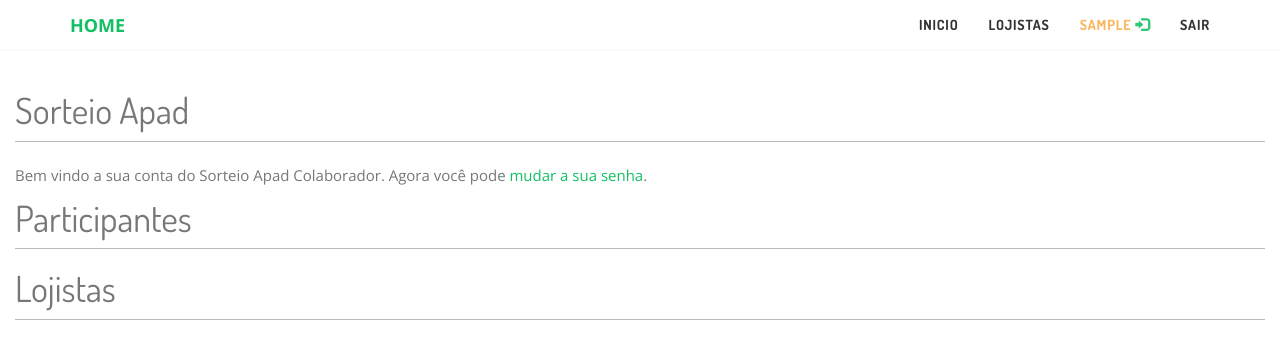
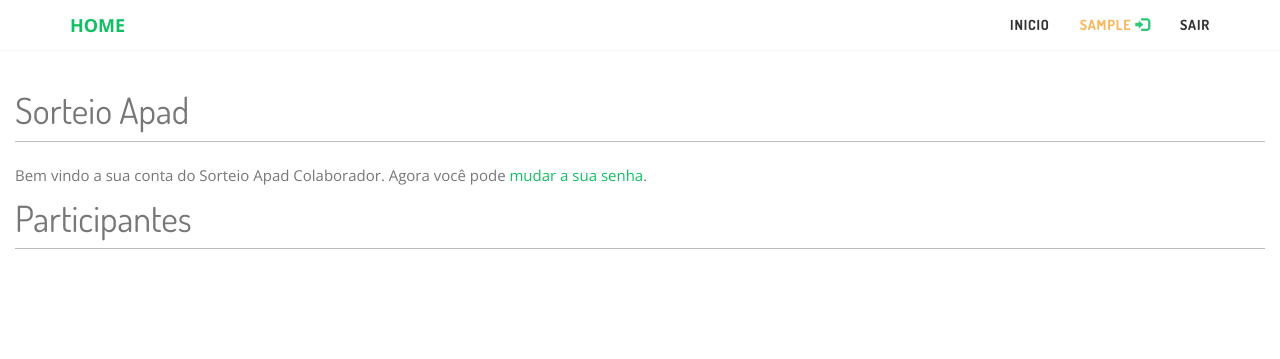
Before and after one commit to Elicarlos/apad, a Django app: page /lojista/ in a window 1280 px wide. Shown: the top 359 px of the page. Run offline with Django 3.2, Linux system fonts and the light colour scheme; the visitor is signed in with stand-in values (Sample User, id 1); parts of the project's set-up code (start-up, migrations or seed data) failed here and were passed over; some libraries are stand-ins or nearby versions; some web fonts are replaced.

Commit message:
feito remoção de visualização de lojistas

```diff
--- a/lojista/templates/lojista/dashboard.html
+++ b/lojista/templates/lojista/dashboard.html
@@ -38,7 +38,7 @@
 
     </p>
 
-    <h1>Lojistas</h1>
+    <!-- <h1>Lojistas</h1>
     <p>
 
       {% if is_backoffice or is_gerente %}
@@ -64,7 +64,7 @@
         Ver Ramos de atividade <span class="glyphicon glyphicon-tag">
       </a>
       {% endif %}
-    </p>
+    </p> -->
 
 
 {% endblock %}
--- a/participante/templates/mobile.html
+++ b/participante/templates/mobile.html
@@ -68,7 +68,7 @@
           {% if is_gerente %}
           <li class="page-scroll" {% if section == "lojista" %}class="selected"{% endif %}><a href="{% url "participante:dados_campanha" %}">Dashboard</a></li>
           {% endif %}
-          <li class="page-scroll" {% if section == "lojistas" %}class="selected"{% endif %}><a href="{% url "lojista:search" %}">Lojistas</a></li>
+          <!-- <li class="page-scroll" {% if section == "lojistas" %}class="selected"{% endif %}><a href="{% url "lojista:search" %}">Lojistas</a></li> -->
 
           {% if is_backoffice %}
           <li class="page-scroll" {% if section == "participantes" %}class="selected"{% endif %}><a href="{% url "participante:backoffice" %}">Backoffice</a></li>
```
